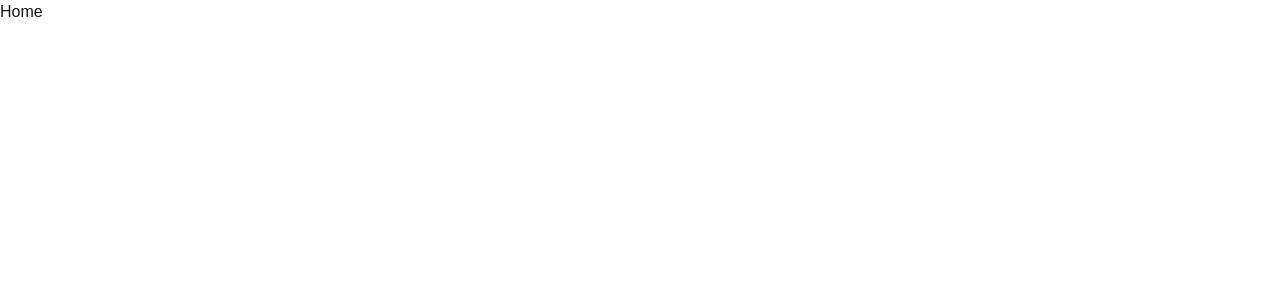
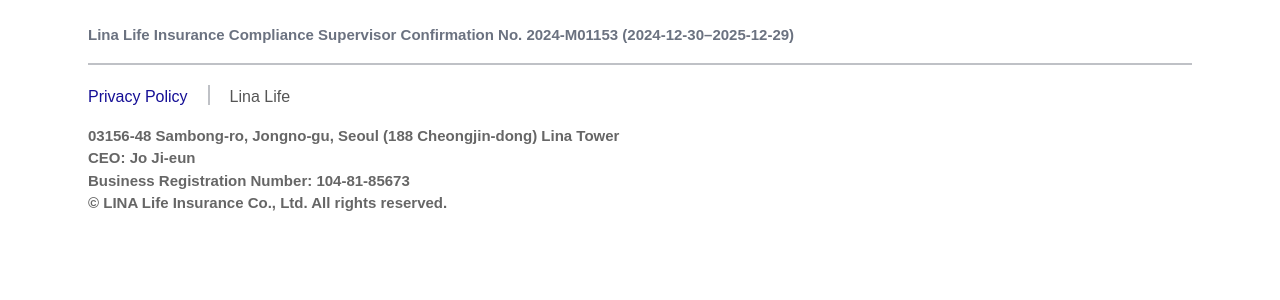
Before and after one commit to Sajjad55555/life_insurance, a Next.js app: page / in a window 1280 px wide. Shown: the top 300 px of the page. Built offline with nearby package versions, Linux system fonts and the light colour scheme.

Commit message:
make the footer

```diff
--- a/app/components/footer.tsx
+++ b/app/components/footer.tsx
@@ -1,7 +1,46 @@
-import React from 'react'
+import React from "react";
 
-export default function Footer() {
+const Footer = () => {
   return (
-    <div>Footer</div>
-  )
-}
+    <footer className="bg-white text-gray-700 px-16 mt-6 mx-auto">
+      <div className="w-full  px-6 flex flex-col ">
+        <div className=" md:text-left mb-5 ">
+          <p className="text-[#6B7280] text-[10px] md:text-[15px]  justify-start font-semibold">
+            Lina Life Insurance Compliance Supervisor Confirmation No. 2024-M01153 (2024-12-30–2025-12-29)
+          </p>
+          <div className="md:justify-center mt-4 border border-[#bfc1c6]  md:text-[8px] ">
+
+          </div>
+        </div>
+
+        <div className="mt-4 md:mt-0">
+          <ul className="flex gap-5  justify-start flex-col md:flex-row md:justify-start">
+            <li>
+              <span className="text-[#150f96] hover:underline transition-colors duration-300 cursor-pointer">
+                Privacy Policy
+              </span>
+
+            </li>
+            <span className="md:justify-center bg-[#bfc1c6] w-0 border border-[#bfc1c6] h-5 md:text-[8px] "></span>
+            <li>
+              <span className="text-[#555] transition-colors duration-300 cursor-pointer">
+                Lina Life
+              </span>
+            </li>
+          </ul>
+        </div>
+      </div>
+
+      <div className="text-[10px] md:text-[15px] font-bold px-6 text-[#666] flex flex-col mt-4">
+        <p>
+          03156-48 Sambong-ro, Jongno-gu, Seoul (188 Cheongjin-dong) Lina Tower
+        </p>
+        <p>CEO: Jo Ji-eun</p>
+        <p>Business Registration Number: 104-81-85673</p>
+        <p>&copy; LINA Life Insurance Co., Ltd. All rights reserved.</p>
+      </div>
+    </footer>
+  );
+};
+
+export default Footer;
--- a/app/page.tsx
+++ b/app/page.tsx
@@ -1,7 +1,13 @@
+import Footer from "./components/footer";
 
 
 export default function Home() {
   return (
-    <div>Home</div>
+   <>
+   <div>
+
+    <Footer/>
+   </div>
+   </>
   )
 }
```
Also changed, not shown: 1 other file (tests, documents, lock files or other folders).
